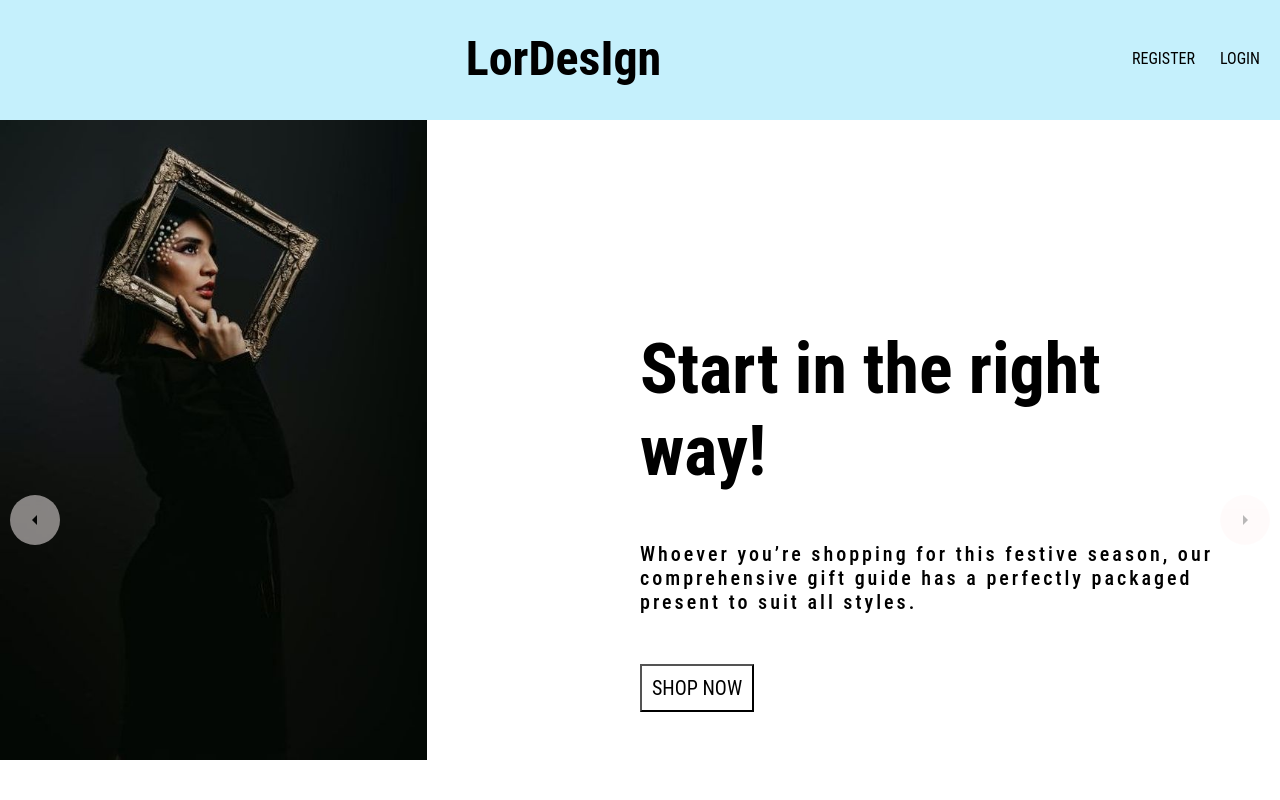
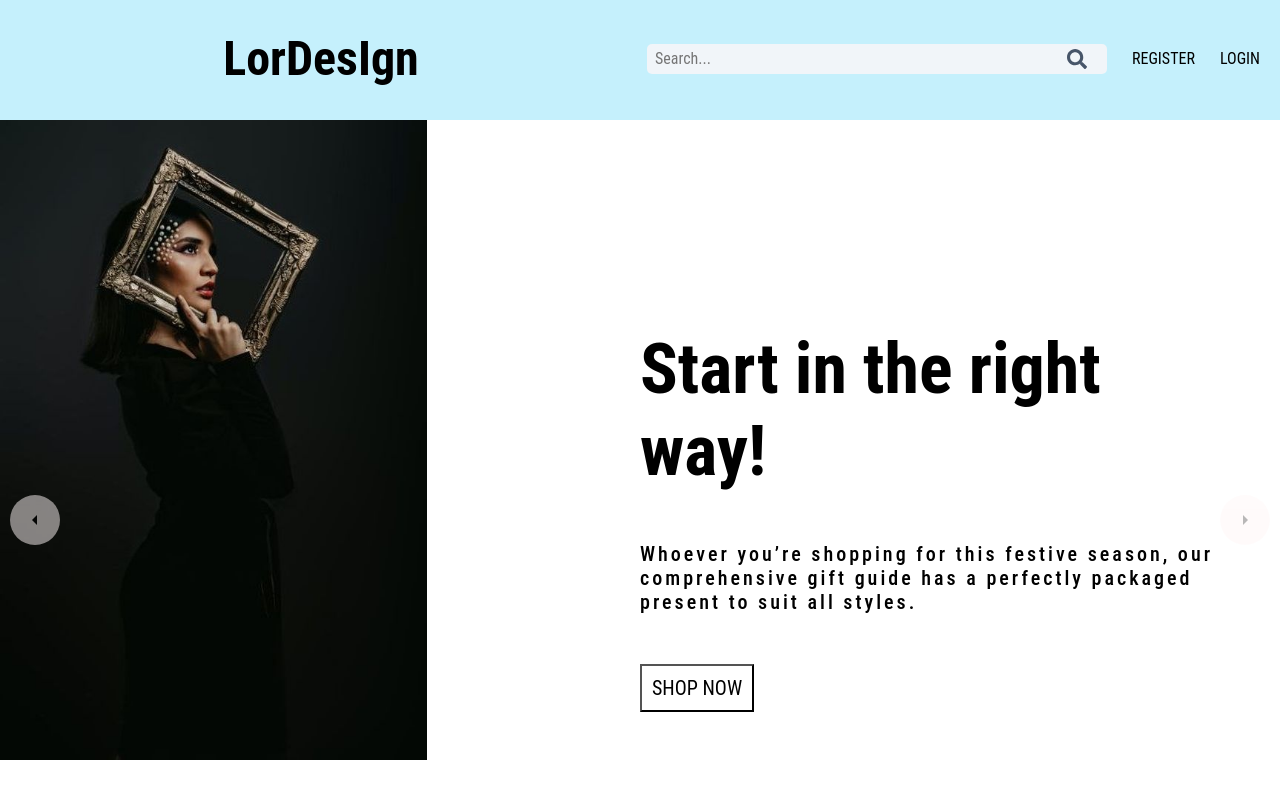
Before and after one commit to loretari/MERN-ecommerce, a React (Create React App) app in the folder client/: page / in a window 1280 px wide. Shown: the top 800 px of the page. Built offline with nearby package versions, Linux system fonts and the light colour scheme; a web font is replaced by a local one.

Commit message:
init: add URLSearchParams in Navbar in client side

```diff
--- a/client/src/components/Navbar/Navbar.js
+++ b/client/src/components/Navbar/Navbar.js
@@ -1,8 +1,9 @@
 import React, { useState, useEffect} from "react";
 import "./navbar.css";
-import {Link, useNavigate} from "react-router-dom";
+import {Link, useNavigate, useLocation} from "react-router-dom";
 import {useSelector, useDispatch} from "react-redux";
 import {logout} from "../../redux/userSlice";
+import { FaSearch } from "react-icons/fa";
 
 
 const Navbar = () => {
@@ -21,6 +22,31 @@ const Navbar = () => {
 
    const navigate = useNavigate();
 
+    const [searchItem, setSearchItem] = useState('');
+    const location = useLocation();
+
+
+
+    window.onscroll = () => {
+        setIsScrolled(window.pageXOffset === 0? false : true)
+        return () => (window.onscroll = null);
+    }
+    const handleSubmit = (e) => {
+        e.preventDefault();
+        const urlParams = new URLSearchParams(window.location.search);
+        urlParams.set('searchItem', searchItem);
+        const searchQuery = urlParams.toString();
+        navigate(`/search?${searchQuery}`);
+    };
+    useEffect(() => {
+        const urlParams = new URLSearchParams(location.search);
+        const searchItemFromUrl = urlParams.get('searchItem');
+        if (searchItemFromUrl) {
+            setSearchItem(searchItemFromUrl);
+        }
+    }, [location.search]);
+
+    console.log("user", currentUser)
 
     const handleLogout = (e) => {
         e.preventDefault()
@@ -40,6 +66,19 @@ const Navbar = () => {
                          LorDesIgn
                     </Link>
                 </div>
+
+                <form className= "navbar-search"
+                      onSubmit ={handleSubmit }
+                >
+                    <input
+                        type='text'
+                        placeholder='Search...'
+                        value={searchItem}
+                        onChange={(e) => setSearchItem(e.target.value)}
+                    />
+                    <FaSearch className='navbar-searchButton' />
+                </form>
+
                 <div >
                     {currentUser ? (
                         <div className= "navbar-right">
```
